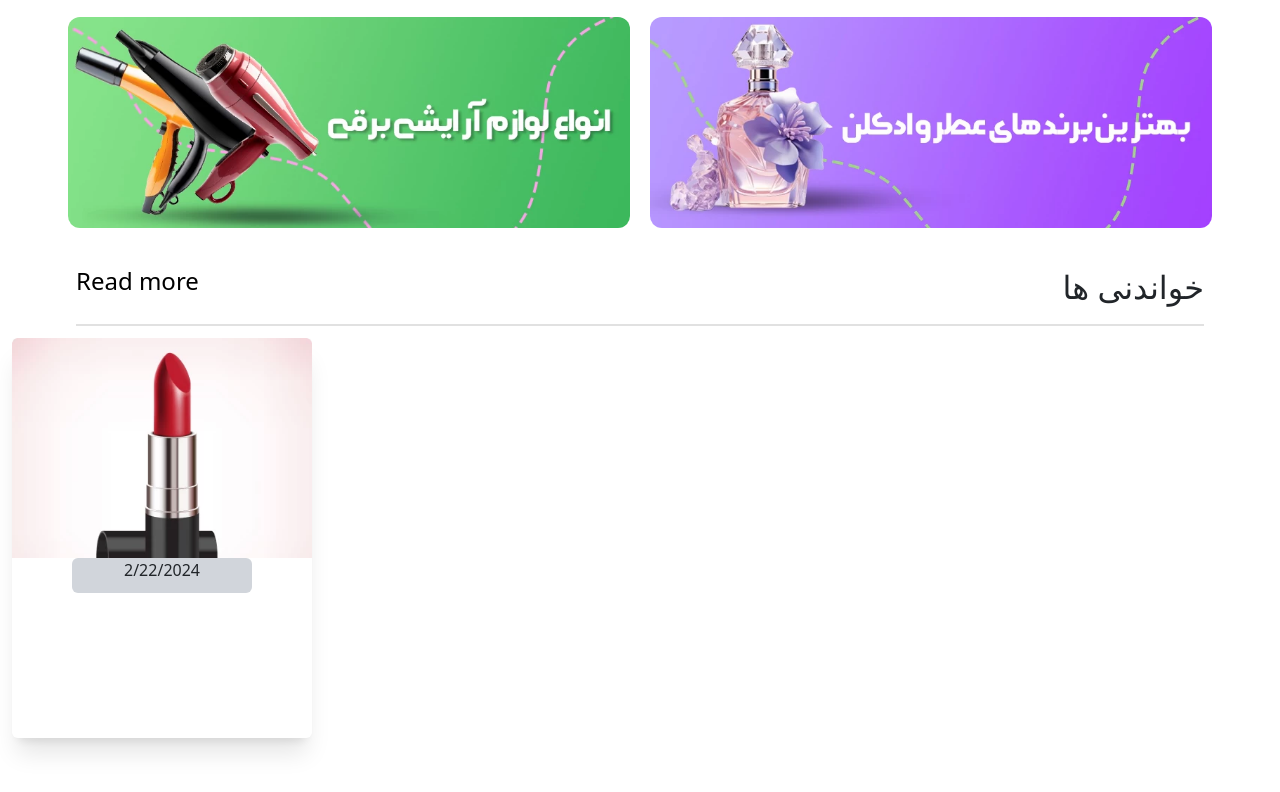
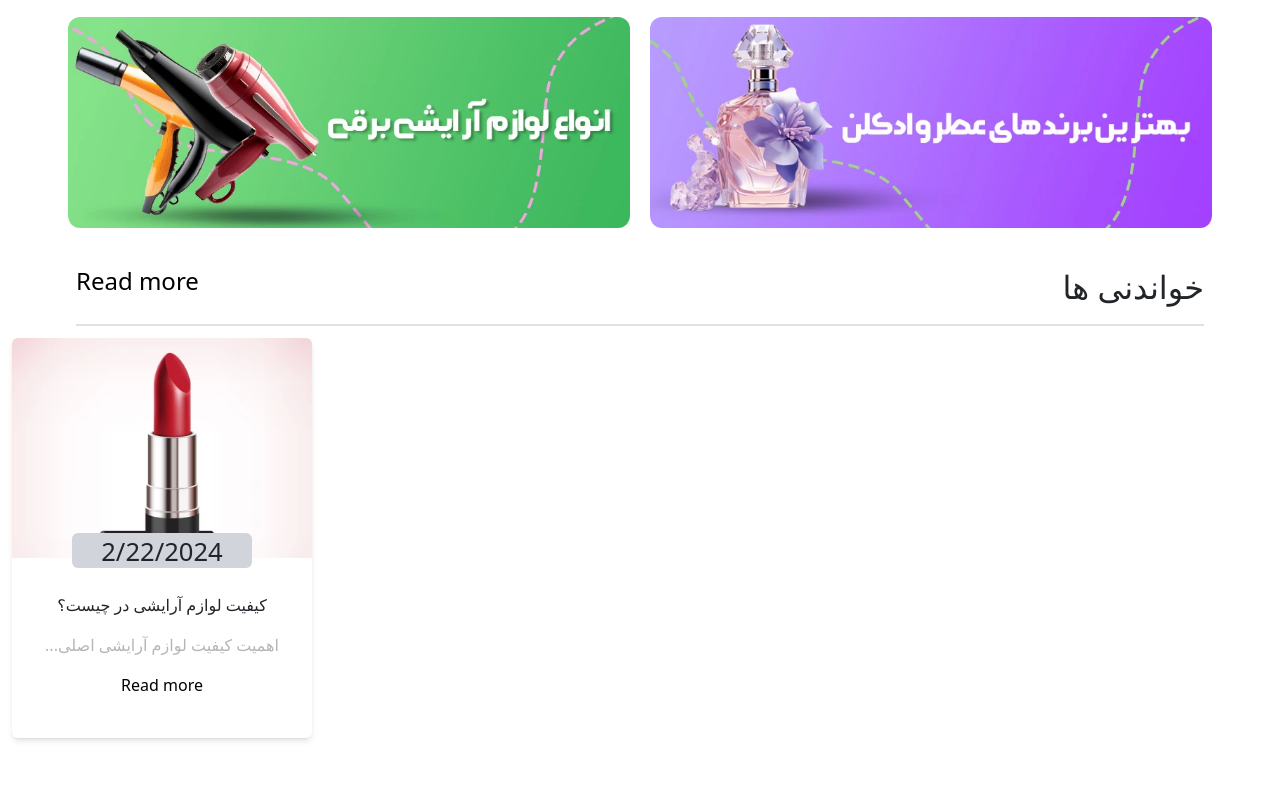
Before and after one commit to Mehdi-njfn/eseleshop, a React (Create React App) app: page / in a window 1280 px wide. Shown: the part 2323-3115 px from the top of the page. Built offline with nearby package versions, Linux system fonts and the light colour scheme.

Commit message:
card2 updated

```diff
--- a/src/pages/home.jsx
+++ b/src/pages/home.jsx
@@ -560,10 +560,13 @@ const Home = () => {
         </div>
       </div>
       <div className=" relative blog-section container">
-        <div className=" w-[300px] h-[400px] rounded-md shadow-xl">
+        <div className=" w-[300px] h-[400px] rounded-md shadow-md">
           <div className="card2">
             <img className='w-[100%]' src={readimg1} alt="" />
-            <div className="w-3/5 h-[35px] rounded-md mx-auto bg-gray-300">2/22/2024</div>
+            <div className=" relative top-[-25px] w-3/5 h-[35px] rounded-md mx-auto bg-gray-300"><p className=' font-medium text-[1.6rem]'>2/22/2024</p></div>
+            <p>کیفیت لوازم آرایشی در چیست؟</p>
+            <p className=' text-[#b5b5b5]'>...اهمیت کیفیت لوازم آرایشی اصلی</p>
+            <a className=' no-underline text-[#000]' href="#">Read more</a>
           </div>
         </div>
       </div>
```
